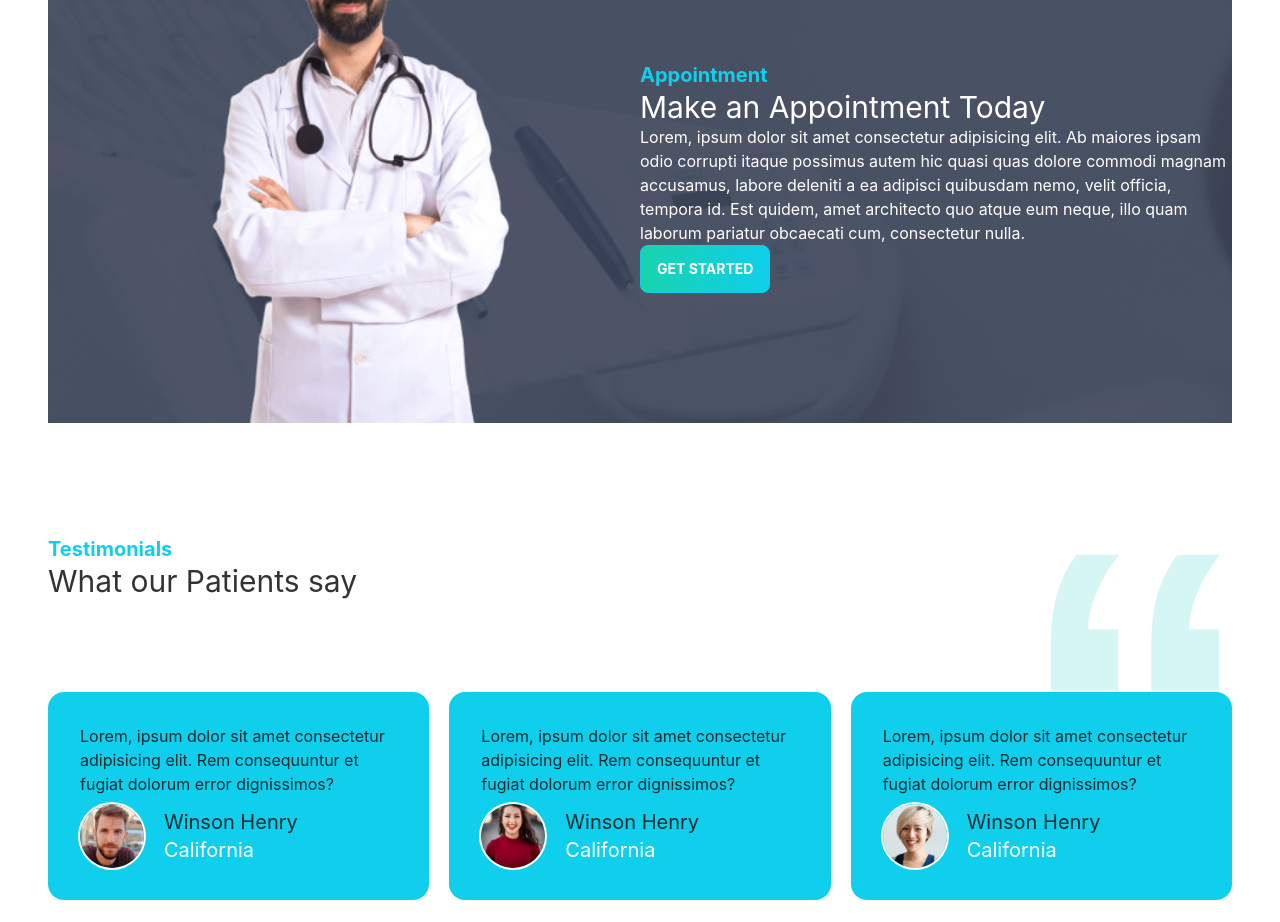
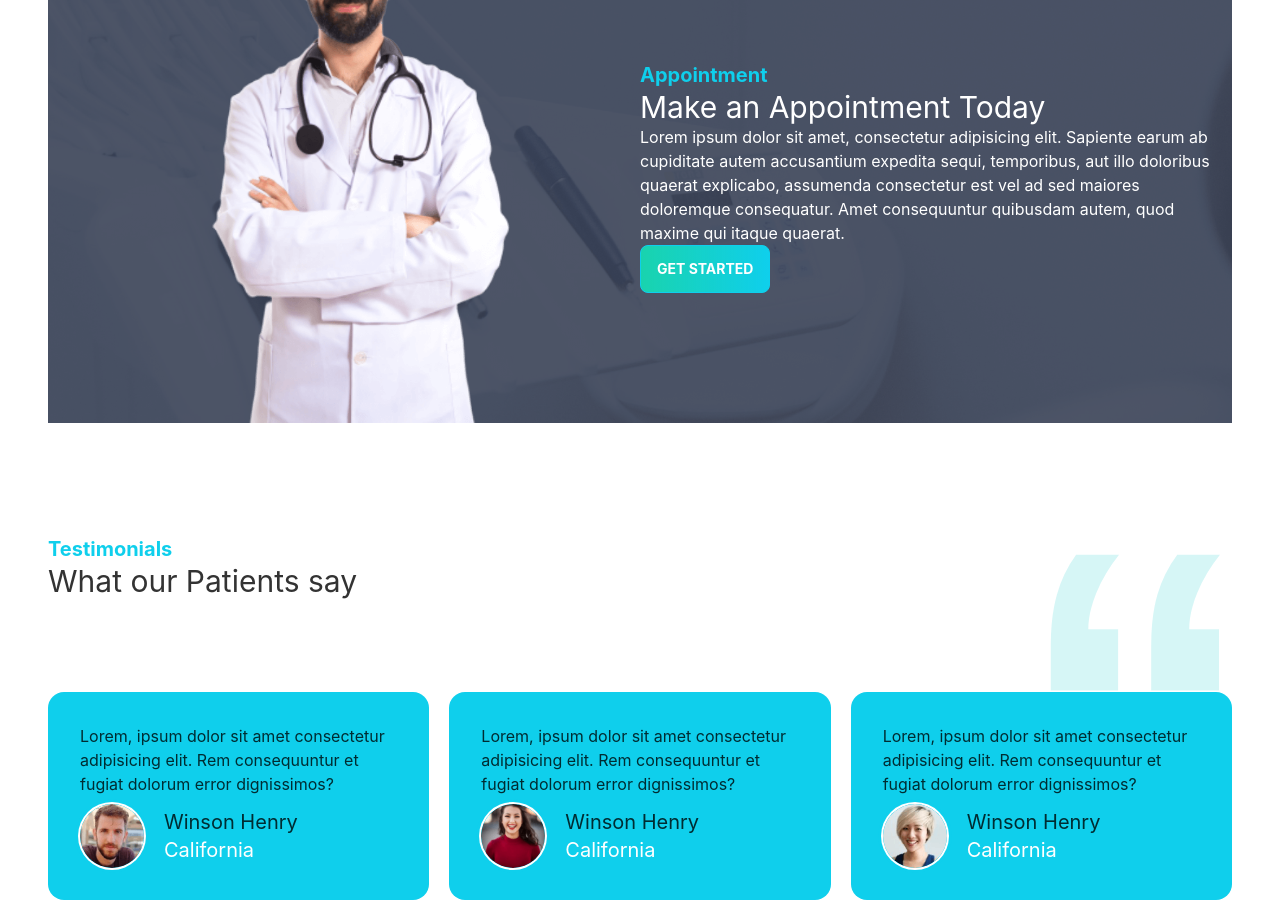
Before and after one commit to tanjid111/doctorsportal, a React (Create React App) app: page / in a window 1280 px wide. Shown: the part 1680-2602 px from the top of the page. Built offline with nearby package versions, Linux system fonts and the light colour scheme.

Commit message:
make appointment updated

```diff
--- a/src/Pages/Home/MakeAppointment.js
+++ b/src/Pages/Home/MakeAppointment.js
@@ -1,6 +1,6 @@
 import React from 'react';
-import doctor from '../../assets/images/doctor.png'
-import appointment from '../../assets/images//appointment.png'
+import doctor from '../../assets/images/doctor.png';
+import appointment from '../../assets/images/appointment.png';
 import PrimaryButton from '../Shared/PrimaryButton';
 
 const MakeAppointment = () => {
@@ -9,14 +9,13 @@ const MakeAppointment = () => {
             background: `url(${appointment})`
         }}
             className='flex justify-center items-center'>
-
             <div className='flex-1 hidden lg:block'>
-                <img className='mt-[-100px]' src={doctor} alt="" srcSet="" />
+                <img className='mt-[-100px]' src={doctor} alt="" />
             </div>
             <div className='flex-1'>
                 <h3 className='text-xl text-primary font-bold'>Appointment</h3>
-                <h2 className='text-3xl text-white'>Make  an Appointment Today</h2>
-                <p className='text-white'>Lorem, ipsum dolor sit amet consectetur adipisicing elit. Ab maiores ipsam odio corrupti itaque possimus autem hic quasi quas dolore commodi magnam accusamus, labore deleniti a ea adipisci quibusdam nemo, velit officia, tempora id. Est quidem, amet architecto quo atque eum neque, illo quam laborum pariatur obcaecati cum, consectetur nulla.</p>
+                <h2 className='text-3xl text-white'>Make an Appointment Today</h2>
+                <p className='text-white'>Lorem ipsum dolor sit amet, consectetur adipisicing elit. Sapiente earum ab cupiditate autem accusantium expedita sequi, temporibus, aut illo doloribus quaerat explicabo, assumenda consectetur est vel ad sed maiores doloremque consequatur. Amet consequuntur quibusdam autem, quod maxime qui itaque quaerat.</p>
                 <PrimaryButton>Get Started</PrimaryButton>
             </div>
         </section>
```
